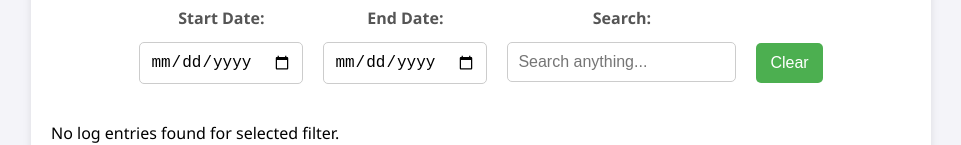
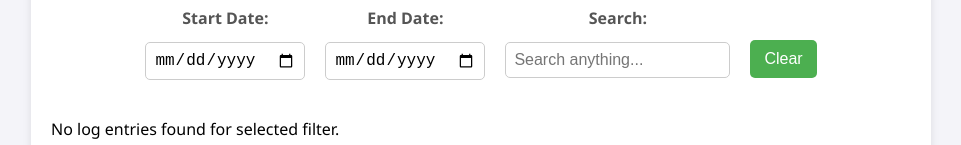
Before and after one commit to Br0ck25/Routes, a plain HTML site: page index.html in a window 1280 px wide. Shown: the part 1938-2083 px from the top of the page, without its empty margins (159-1120 px from the left). Drawn offline with nearby package versions, Linux system fonts and the light colour scheme; some packages are replaced by stand-ins of ours.

Commit message:
Update index.html

```diff
--- a/index.html
+++ b/index.html
@@ -42,6 +42,40 @@
 
 
     <style>
+
+.date-filter input[type="date"] {
+  min-width: 120px;
+  width: 100%;
+  box-sizing: border-box;
+  font-size: 16px;
+  padding: 8px;
+}
+
+#log-title-bar .filter-section {
+  display: flex;
+  flex-direction: column;
+  align-items: center;
+}
+
+#log-title-bar input[type="text"] {
+  min-width: 200px;
+  width: 100%;
+  box-sizing: border-box;
+  font-size: 16px;
+  padding: 8px;
+}
+
+#log-title-bar button {
+  padding: 8px 14px;
+  font-size: 16px;
+  height: 38px; /* match input height visually */
+  line-height: 1;
+  margin-top: 33px; /* fine-tuned to align with input */
+  box-sizing: border-box;
+}
+
+
+
 
 #install-button {
   display: none;
@@ -983,34 +1017,25 @@ img {
         gap: 20px;
         margin-bottom: 20px;
       ">
-        <div style="display: flex; flex-direction: column; align-items: center;">
-          <label for="filter-start-date">Start Date:</label>
-          <input type="date" id="filter-start-date" onchange="onStartDateChange()" />
-
-        </div>
-
-        <div style="display: flex; flex-direction: column; align-items: center;">
-          <label for="filter-end-date">End Date:</label>
-          <input type="date" id="filter-end-date" onchange="filterLogs()" style="min-width: 120px;">
-        </div>
-
-        <div style="display: flex; flex-direction: column; align-items: center;">
-          <label for="filter-search">Search:</label>
-          <input type="text" id="filter-search" placeholder="Search anything..." oninput="filterLogs()" style="min-width: 200px;">
-        </div>
-
-        <div style="display: flex; flex-direction: column; justify-content: center; align-items: center;">
-          <button onclick="clearFilters()" style="
-            padding: 8px 14px;
-            font-size: 16px;
-            height: 40px;
-            line-height: 1;
-            vertical-align: middle;
-            margin-top: 34px; /* 🛠 Lifts it up slightly to match input perfectly */
-          ">
-            Clear
-          </button>
-        </div>
+ <div class="date-filter" style="display: flex; flex-direction: column; align-items: center;">
+  <label for="filter-start-date">Start Date:</label>
+  <input type="date" id="filter-start-date" onchange="onStartDateChange()" />
+</div>
+
+<div class="date-filter" style="display: flex; flex-direction: column; align-items: center;">
+  <label for="filter-end-date">End Date:</label>
+  <input type="date" id="filter-end-date" onchange="filterLogs()" />
+</div>
+
+<div class="filter-section">
+  <label for="filter-search">Search:</label>
+  <input type="text" id="filter-search" placeholder="Search anything..." oninput="filterLogs()" />
+</div>
+
+<div class="filter-section">
+  <button onclick="clearFilters()">Clear</button>
+</div>
+
 
 
       </div>
```
